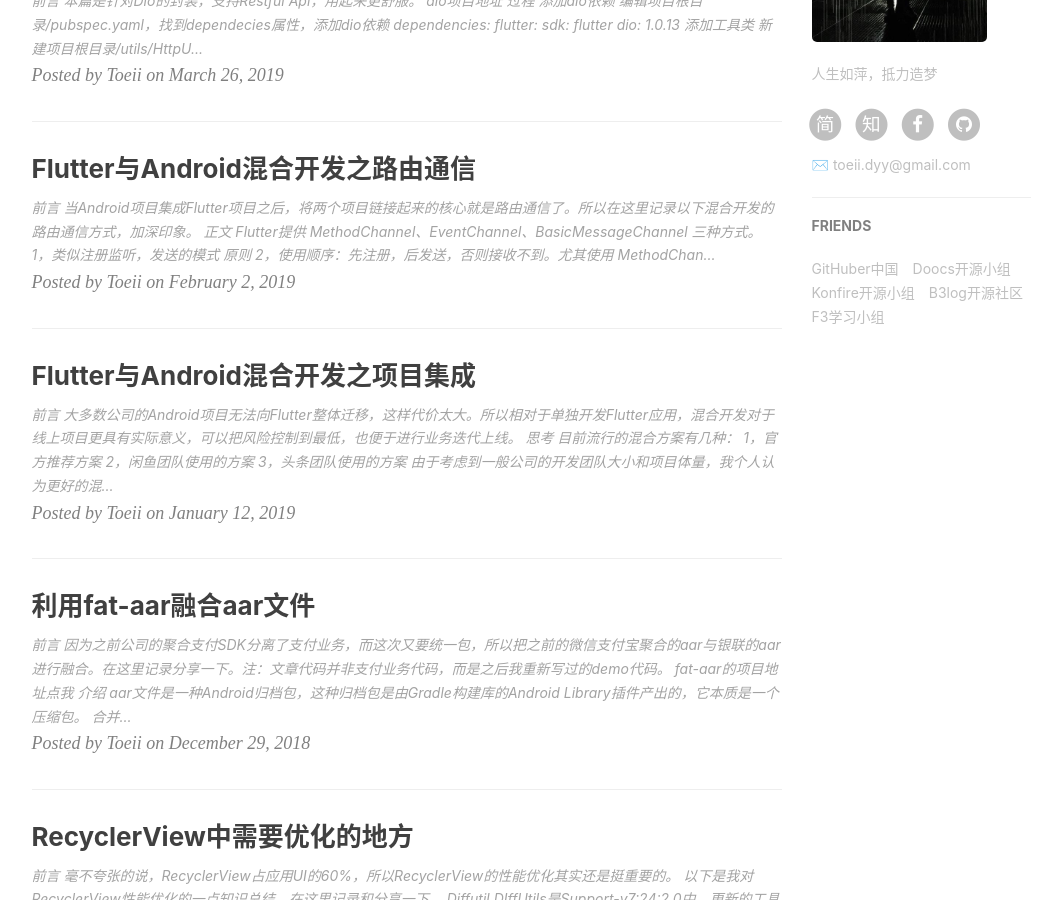
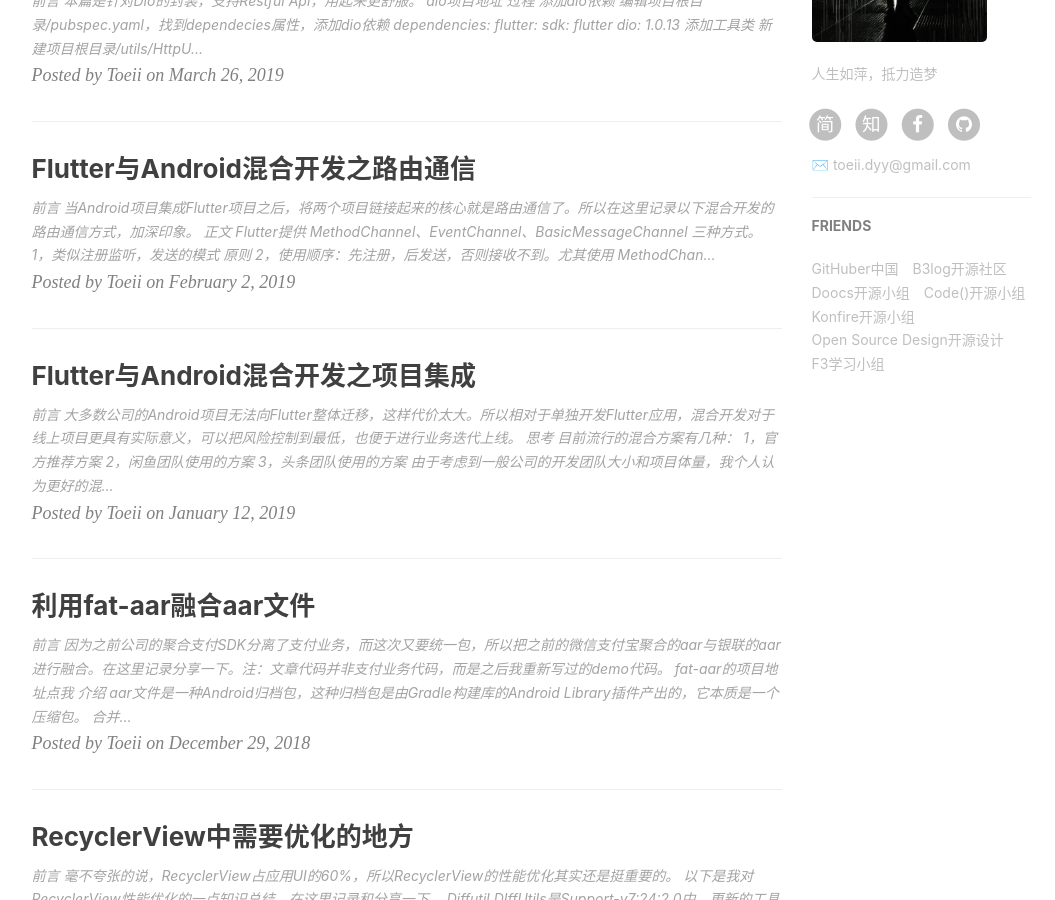
Before and after one commit to toeii/toeii.github.io, a Jekyll site: the page built from index.html, in a window 1280 px wide and 900 px high, scrolled down 791 px. Shown: the whole window, without its empty margins (136-1191 px from the left). Built offline with Jekyll 4.4.1, drawn with Linux system fonts in a browser that asks for light colours; nearby versions of some CDN libraries; the list of posts is cut into pages by our own code; comment, search, counter and statistics services are not loaded.

Commit message:
update friends

```diff
--- a/_config.yml
+++ b/_config.yml
@@ -96,16 +96,24 @@ friends: [
         href: "https://china-githuber.github.io/"
     },
     {
+        title: "B3log开源社区",
+        href: "https://github.com/b3log"
+    },
+    {
         title: "Doocs开源小组",
         href: "https://github.com/doocs"
+    },
+    {
+        title: "Code()开源小组",
+        href: "https://github.com/code-discord"
     },
     {
         title: "Konfire开源小组",
         href: "https://github.com/Konfire"
     },
     {
-        title: "B3log开源社区",
-        href: "https://github.com/b3log"
+        title: "Open Source Design开源设计",
+        href: "https://github.com/opensourcedesign"
     },
     {
         title: "F3学习小组",
```
